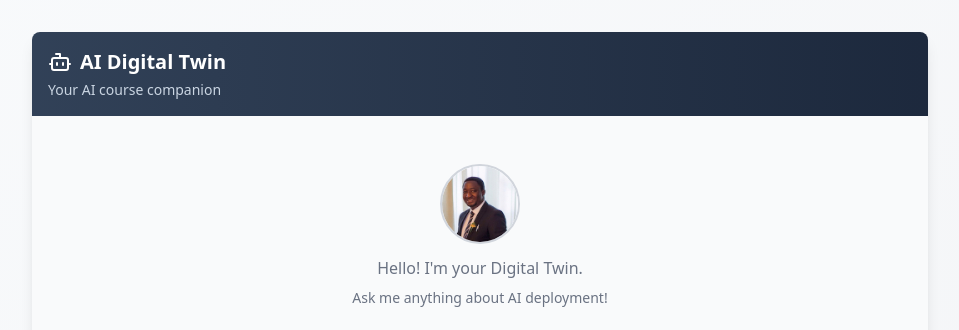
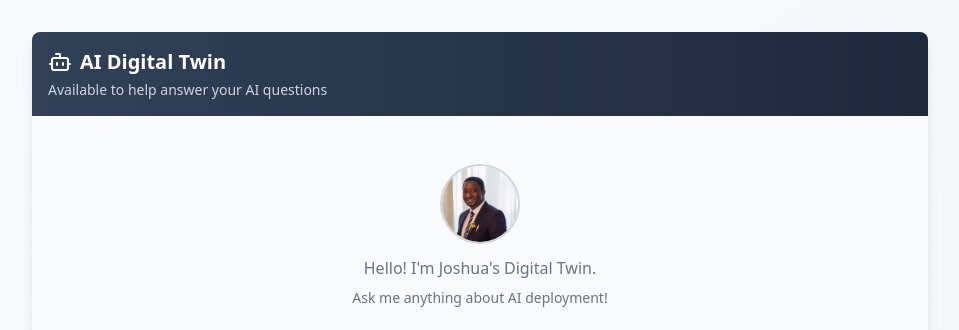
Before and after one commit to iJoshy/digital-twin, a Next.js app in the folder frontend/: page / in a window 1280 px wide. Shown: the top 330 px of the page, without its empty margins (160-1119 px from the left). Built offline with nearby package versions, Linux system fonts and the light colour scheme.

Commit message:
Edited Text on the Digital Twin Interface

```diff
--- a/frontend/components/twin.tsx
+++ b/frontend/components/twin.tsx
@@ -110,7 +110,7 @@ export default function Twin() {
                     <Bot className="w-6 h-6" />
                     AI Digital Twin
                 </h2>
-                <p className="text-sm text-slate-300 mt-1">Your AI course companion</p>
+                <p className="text-sm text-slate-300 mt-1">Available to help answer your AI questions</p>
             </div>
 
             {/* Messages */}
@@ -126,7 +126,7 @@ export default function Twin() {
                         ) : (
                             <Bot className="w-12 h-12 mx-auto mb-3 text-gray-400" />
                         )}
-                        <p>Hello! I&apos;m your Digital Twin.</p>
+                        <p>Hello! I&apos;m Joshua's Digital Twin.</p>
                         <p className="text-sm mt-2">Ask me anything about AI deployment!</p>
                     </div>
                 )}
```
